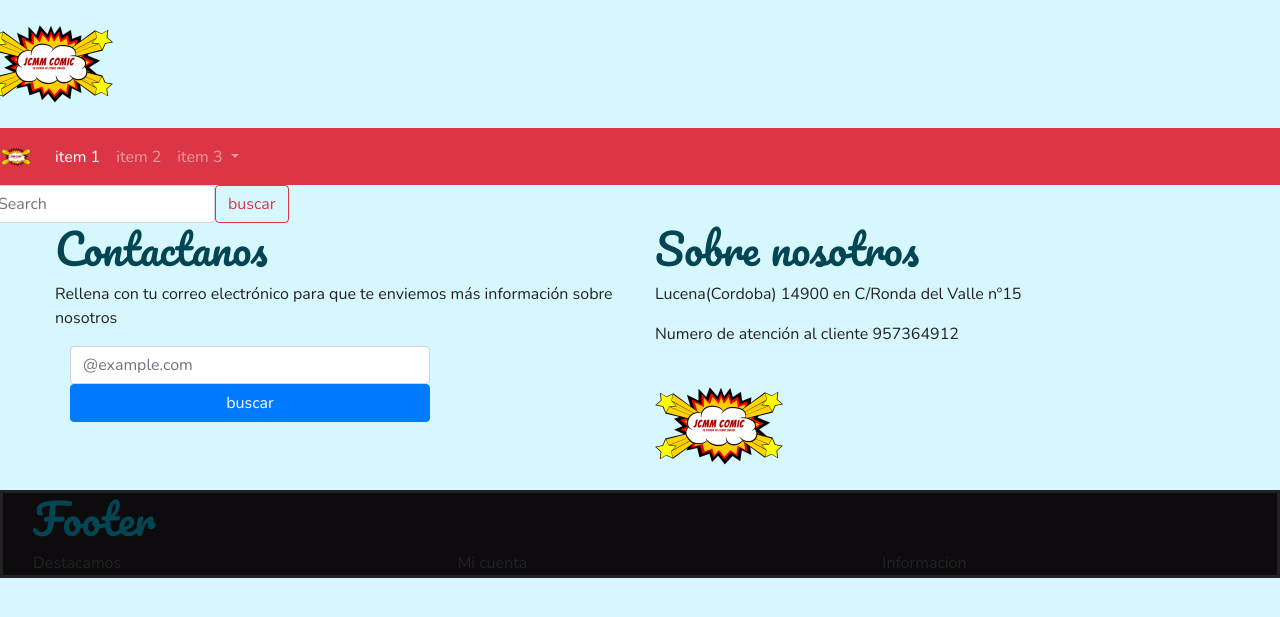
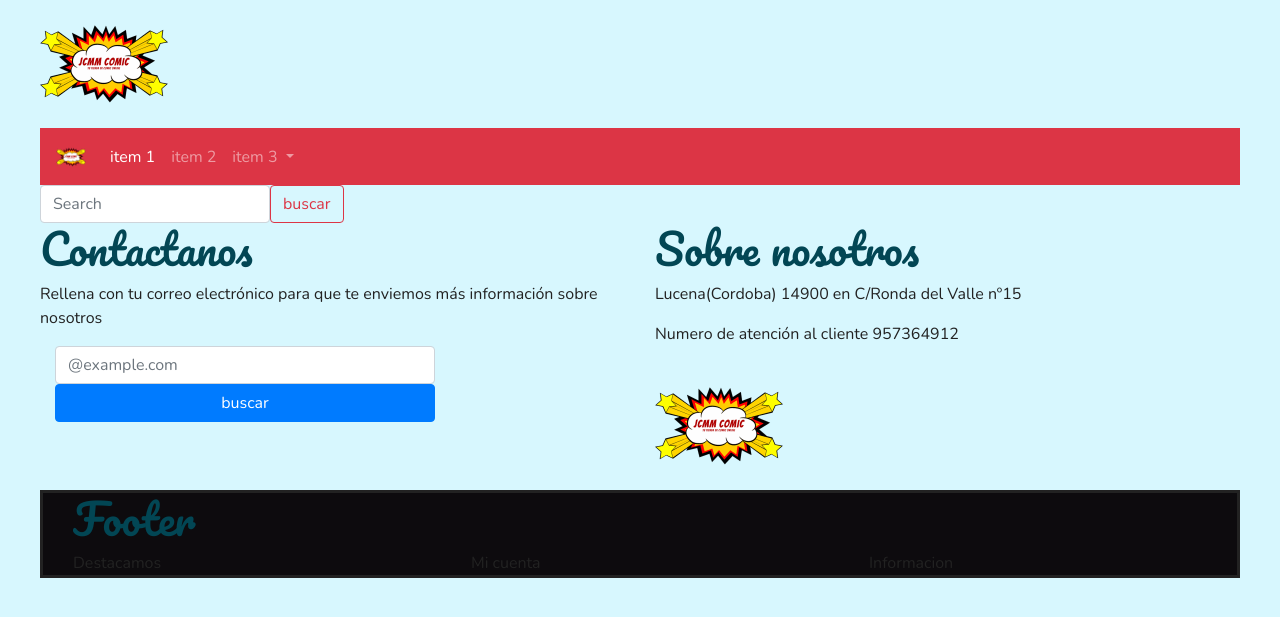
Before and after one commit to Mdiasan/JCMM_COMICS, a PHP site: page /contact.php in a window 1280 px wide. Shown: the top 617 px of the page. Run offline with PHP 8.4, Linux system fonts and the light colour scheme; some libraries are stand-ins or nearby versions.

Commit message:
footer y contact

```diff
--- a/contact.php
+++ b/contact.php
@@ -8,11 +8,13 @@
 
 <body>
 
-	<?php include("includes/design-top.php"); ?>
+
 
 	<div class="container" id="main-content">
+		<?php include("includes/design-top.php"); ?>
+		<main>
 			<div class="row">
-			<div class="col-sm-6">
+				<div class="col-sm-6 p-0">
 					<h2>Contactanos</h2>
 					<p>Rellena con tu correo electrónico para que te enviemos más información sobre nosotros</p>
 					<form class="form-inline col">
@@ -29,11 +31,11 @@
 				</div>
 
 			</div>
+		</main>
+		<?php include("includes/footer.php"); ?>
+	</div>
 
 
-	</div>
-
-	<?php include("includes/footer.php"); ?>
 
 </body>
 
--- a/includes/footer.php
+++ b/includes/footer.php
@@ -1,4 +1,5 @@
 <footer>
+    <div class="row">
         <div class="footer col-md-12 ">
             <div class=" col-12 ">
                 <h1>Footer</h1>
@@ -42,5 +43,5 @@
             </div>
         </div>
 
-
+    </div>
 </footer>
```
Lines whose indentation alone changed are shown as unchanged.
